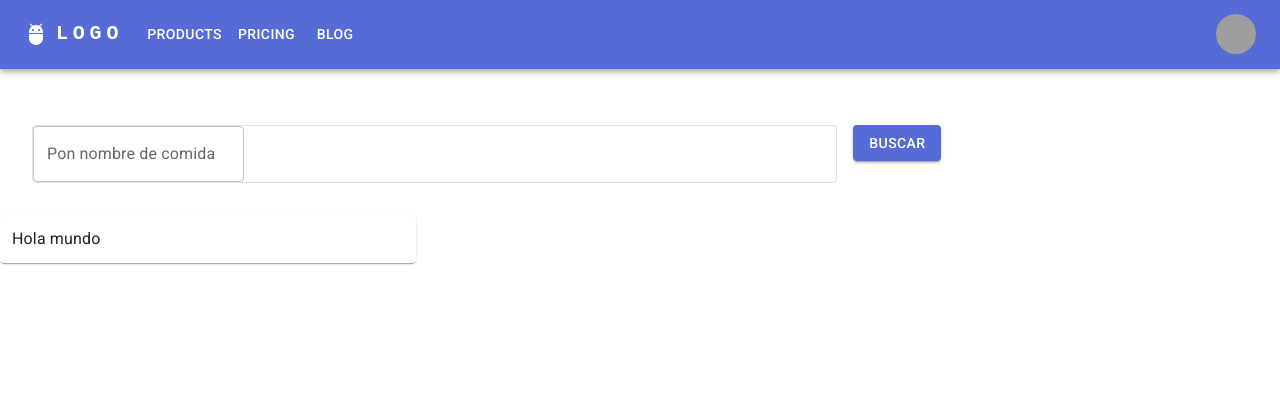
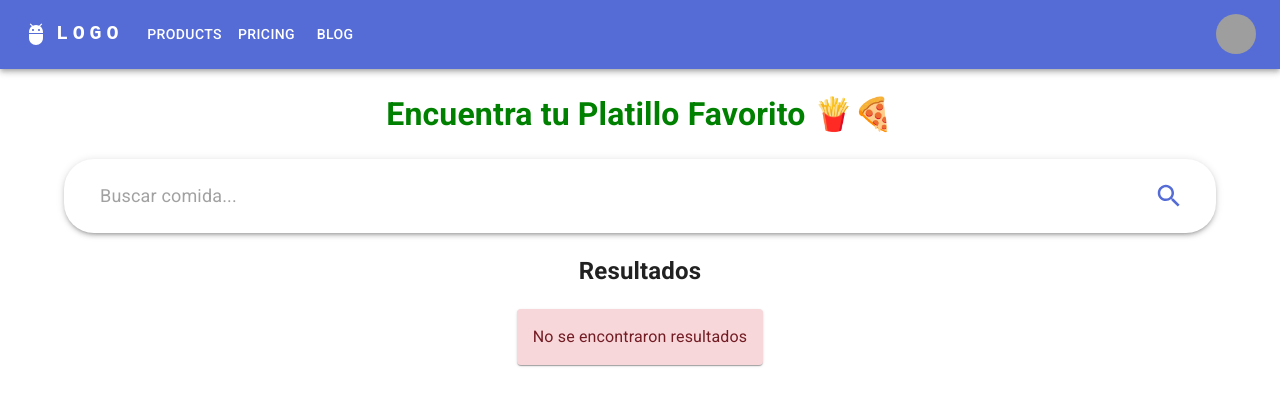
Before and after one commit to YairGmP/Class-React-with-vite, a React (Vite) app in the folder material-ui-vite/: page / in a window 1280 px wide. Shown: the top 406 px of the page. Built offline with nearby package versions, Linux system fonts and the light colour scheme; grey boxes are pictures that could not be loaded.

Commit message:
Api comidas

```diff
--- /dev/null
+++ b/material-ui-vite/src/pages/ContenidoComida.jsx
@@ -0,0 +1,71 @@
+import React from 'react';
+import Grid from '@mui/material/Grid2';
+import { Paper, Card, CardMedia, CardContent, Typography, Button } from '@mui/material';
+
+export default function ContenidoComida({ resultado }) {
+  return (
+    <div>
+      <h2 style={{ textAlign: "center", marginTop: "20px" }}>Resultados</h2>
+      <Grid container spacing={3} justifyContent="center"> {/* Aumentar el spacing */}
+        {resultado && resultado.length > 0 ? (
+          resultado.map((comida, index) => (
+            <Grid item xs={12} sm={6} md={6} lg={4} key={index}> {/* Fichas más grandes */}
+              <Card sx={{
+                maxWidth: 800,  // Aumentar tamaño
+                minHeight: 550, // Evitar que se achique mucho
+                borderRadius: "20px",
+                boxShadow: 5,
+                padding: 2 // Espaciado interno
+              }}>
+                <CardMedia
+                  component="img"
+                  height="250" // Imagen más grande
+                  image={comida.strMealThumb}
+                  alt={comida.strMeal}
+                  sx={{ borderRadius: "10px" }} // Esquinas redondeadas
+                />
+                <CardContent>
+                  <Typography variant="h5" sx={{ fontWeight: "bold", textAlign: "center" }}>
+                    {comida.strMeal}
+                  </Typography>
+                  <Typography variant="body1" color="textSecondary" sx={{ textAlign: "center", marginBottom: "10px" }}>
+                    <strong>Categoría:</strong> {comida.strCategory} | <strong>Origen:</strong> {comida.strArea}
+                  </Typography>
+                  <Typography variant="body2" sx={{ marginTop: "10px" }}>
+                    <strong>Ingredientes:</strong>
+                    <ul style={{ paddingLeft: "20px" }}>
+                      {Array.from({ length: 20 }).map((_, i) => {
+                        const ingrediente = comida[`strIngredient${i + 1}`];
+                        const medida = comida[`strMeasure${i + 1}`];
+                        return ingrediente ? (
+                          <li key={i}>{medida} {ingrediente}</li>
+                        ) : null;
+                      })}
+                    </ul>
+                  </Typography>
+                  {comida.strYoutube && (
+                    <Button
+                      variant="contained"
+                      color="secondary"
+                      href={comida.strYoutube}
+                      target="_blank"
+                      sx={{ marginTop: "15px", width: "100%", fontSize: "16px" }}
+                    >
+                      🎥 Ver Receta en YouTube
+                    </Button>
+                  )}
+                </CardContent>
+              </Card>
+            </Grid>
+          ))
+        ) : (
+          <Grid item xs={12}>
+            <Paper sx={{ padding: 2, textAlign: "center", backgroundColor: "#f8d7da", color: "#721c24" }}>
+              No se encontraron resultados
+            </Paper>
+          </Grid>
+        )}
+      </Grid>
+    </div>
+  );
+}
--- a/material-ui-vite/src/pages/HomePage.jsx
+++ b/material-ui-vite/src/pages/HomePage.jsx
@@ -1,30 +1,78 @@
-import React from "react";
-import Grid from "@mui/material/Grid2";
-import { Button, Card, Paper, TextField } from "@mui/material";
+import React from 'react';
+import Grid from '@mui/material/Grid2';
+import { Paper, InputBase, IconButton } from '@mui/material';
+import SearchIcon from '@mui/icons-material/Search';
+import ContenidoComida from './ContenidoComida';
 
 export default function HomePage() {
+  const [textoBuscar, setTextoBuscar] = React.useState('');
+  const [resultadoComida, setResultadoComida] = React.useState([]);
+
+  const obtenercomidadpornombre = () => {
+    if (textoBuscar === "") {
+      alert("Campos vacíos. Pon algo");
+    } else {
+      const requestOptions = {
+        method: "GET",
+        redirect: "follow"
+      };
+
+      const url = `https://www.themealdb.com/api/json/v1/1/search.php?s=${textoBuscar}`;
+
+      fetch(url, requestOptions)
+        .then(response => response.json())
+        .then(result => {
+          console.log("Resultados de la API:", result);
+          setResultadoComida(result.meals || []);
+        })
+        .catch(error => console.error("Error al obtener los datos:", error));
+    }
+  };
+
+  const handleKeyPress = (e) => {
+    if (e.key === 'Enter') {
+      e.preventDefault(); // Evita que se envíe el formulario si está dentro de uno
+      obtenercomidadpornombre();
+    }
+  };
+
   return (
-    <div>
-        <br />
-        <Grid container spacing={2} padding={4}>
-            <Grid size={{xs:8, md:8}}>
-                <Card variant="outlined" >
-                    <TextField label='Pon nombre de comida'></TextField>
-                </Card>
-            </Grid>
-            <Grid size={{xs:4, md:4}}>
-                <Button variant="contained">Buscar</Button>
-            </Grid>
-        </Grid>
-
-      <Grid container spacing={2}>
-        <Grid size={{ XS: 4, md: 4 }}>
-            <Paper style={{padding:12}}>
-                Hola mundo
-            </Paper>
+    <>
+      <h1 style={{ textAlign: 'center', color: "Green" }}>Encuentra tu Platillo Favorito 🍟🍕</h1>
+      <Grid container justifyContent="center" alignItems="center" sx={{ marginTop: '20px', display: 'flex' }} spacing={2}>
+        <Grid xs={12} md={12} display="flex" justifyContent="center">
+          <Paper
+            component="form"
+            onSubmit={(e) => e.preventDefault()} // Evita el comportamiento por defecto del formulario
+            sx={{
+              display: 'flex',
+              alignItems: 'center',
+              padding: '10px 20px',
+              borderRadius: '30px',
+              boxShadow: 3,
+              width: '90vw',
+              maxWidth: '1200px',
+            }}
+          >
+            <InputBase
+              sx={{ ml: 2, flex: 1, fontSize: '18px' }}
+              placeholder="Buscar comida..."
+              value={textoBuscar}
+              onChange={e => setTextoBuscar(e.target.value)}
+              onKeyDown={handleKeyPress}
+            />
+            <IconButton
+              onClick={obtenercomidadpornombre}
+              sx={{ p: '12px' }}
+              color="primary"
+            >
+              <SearchIcon sx={{ fontSize: '30px' }} />
+            </IconButton>
+          </Paper>
         </Grid>
       </Grid>
 
-    </div>
-  )
-}
+      <ContenidoComida resultado={resultadoComida} />
+    </>
+  );
+};
```
